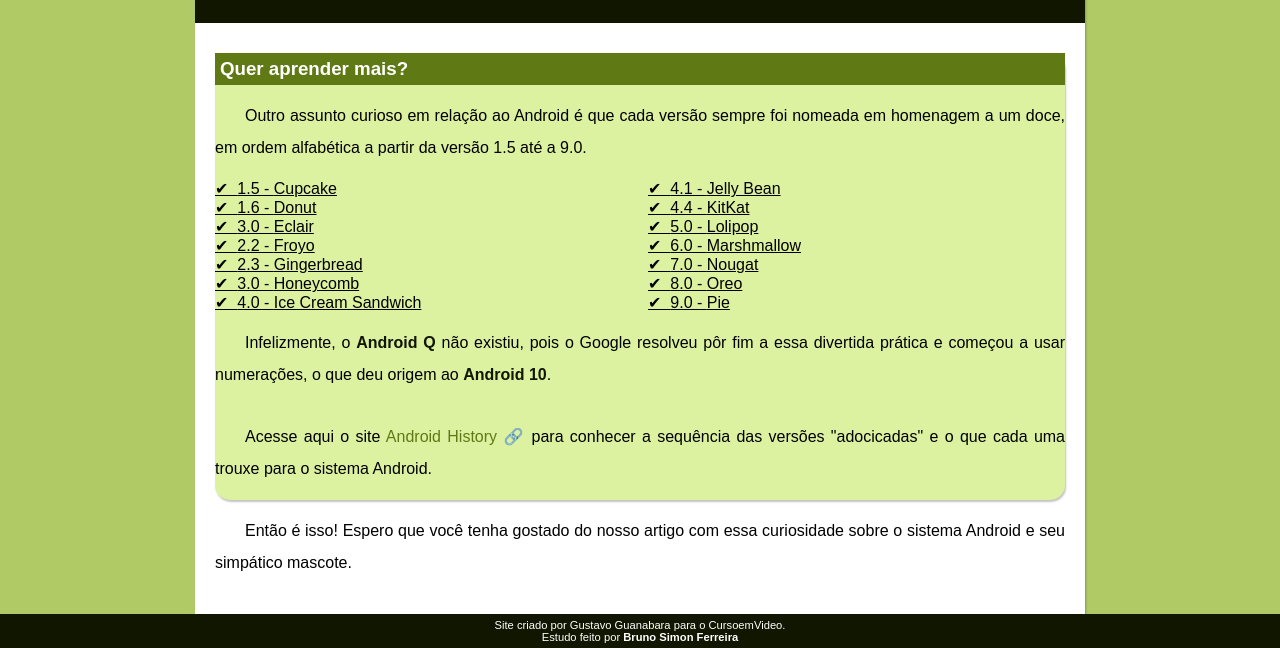
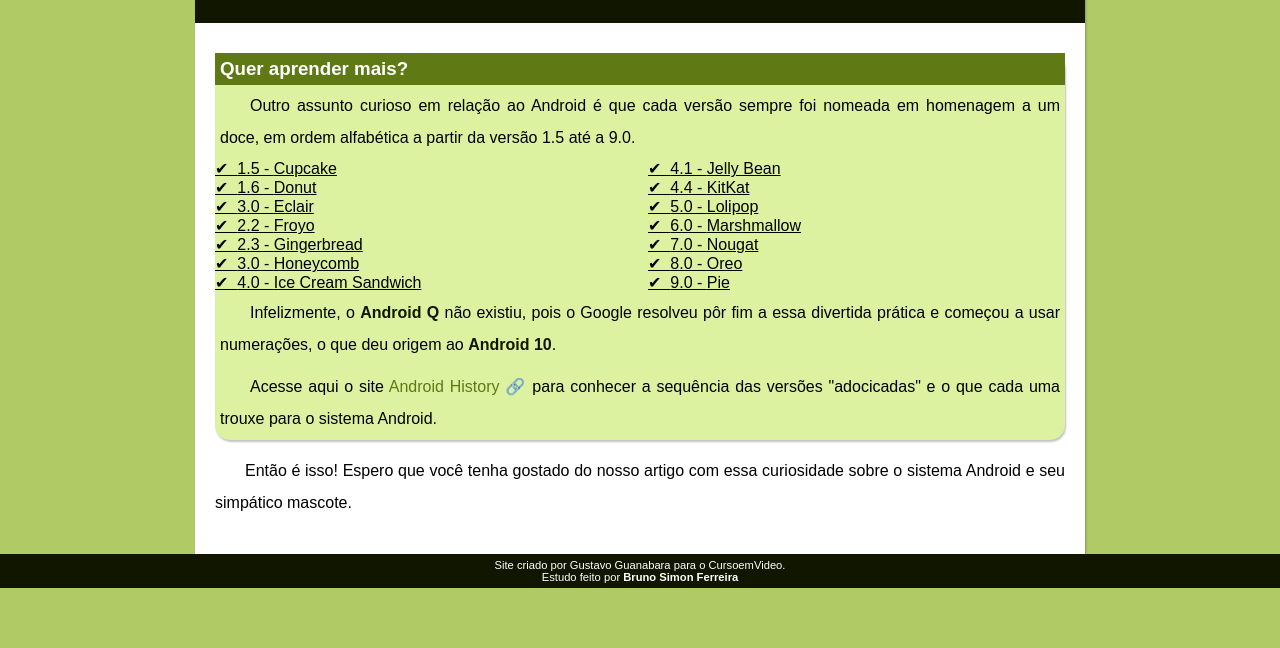
Before and after one commit to brusife/projeto-android, a plain HTML site: page index.html in a window 1280 px wide. Shown: the part 2262-2910 px from the top of the page. After the commit the page ends 2850 px from the top, so only its background shows below. Drawn offline with Linux system fonts and the light colour scheme.

Commit message:
padding aprenda

```diff
--- a/style.css
+++ b/style.css
@@ -168,6 +168,10 @@ div.video > iframe {
     height: 90%;
 }
 
+.aprenda > p {
+    padding: 5px;
+}
+
 .aprenda {
     background-color: #DDF2A1;
     border-radius: 15px;
```
